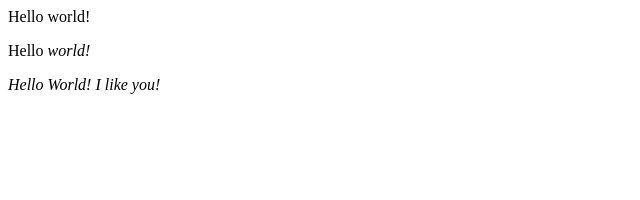
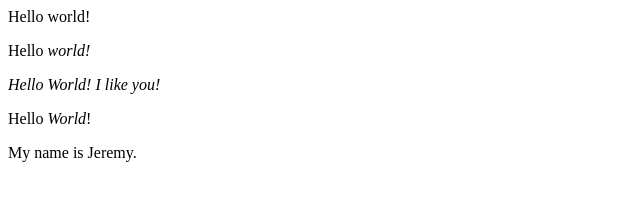
Before and after one commit to jhrabideau/my-first-website, a plain HTML site: page index.html in a window 1280 px wide. Shown: the whole page, without its empty margins (0-640 px from the left). Drawn offline with Linux system fonts and the light colour scheme.

Commit message:
Update index.html

```diff
--- a/index.html
+++ b/index.html
@@ -1,3 +1,5 @@
 Hello world!
 <p>Hello <em>world!</em><p>
 <p><hl><em> Hello World!</hl> I like you!</em><p>
+  <hl> Hello <em> World</em>!</hl>
+<p>My name is Jeremy.</p>
```
